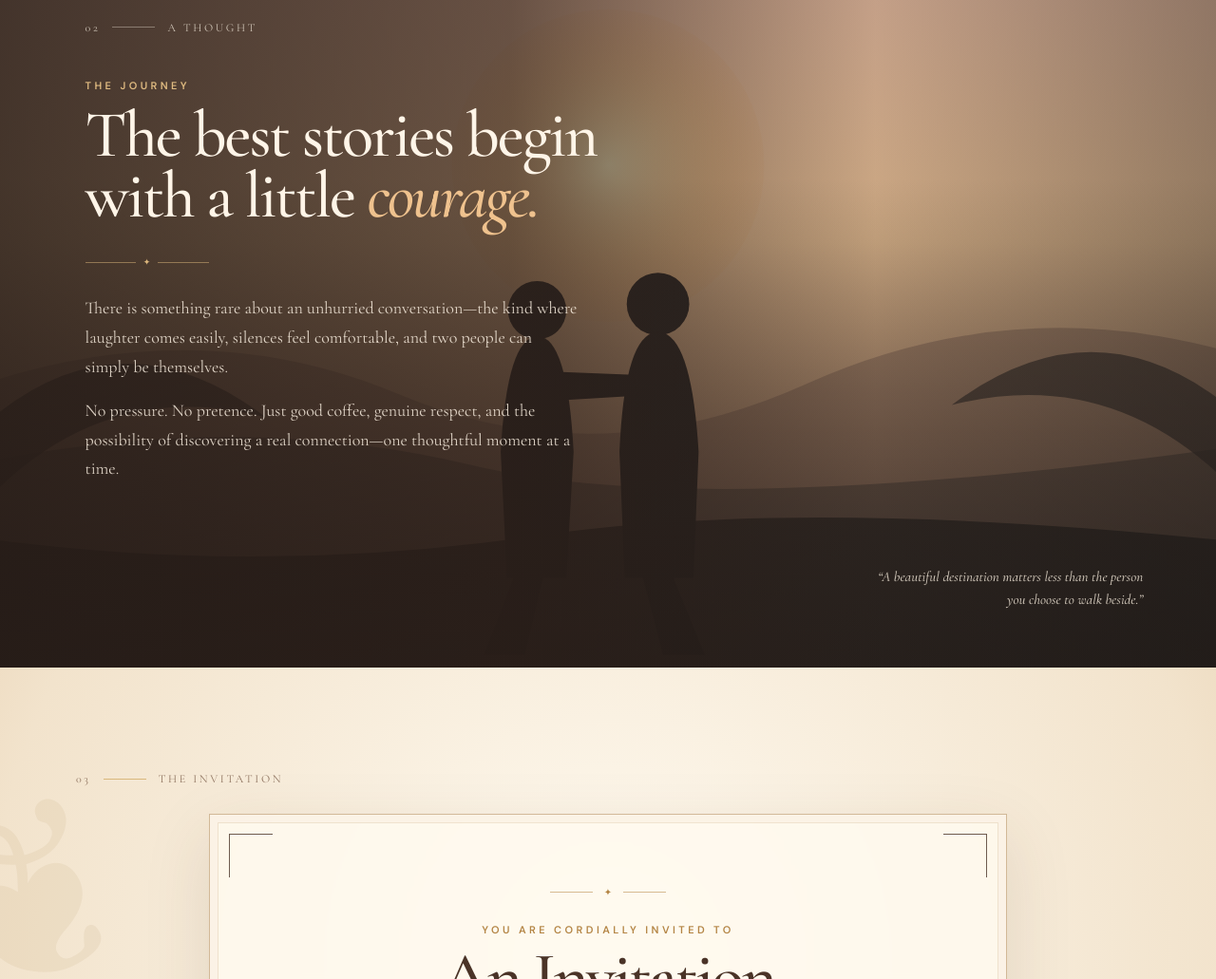
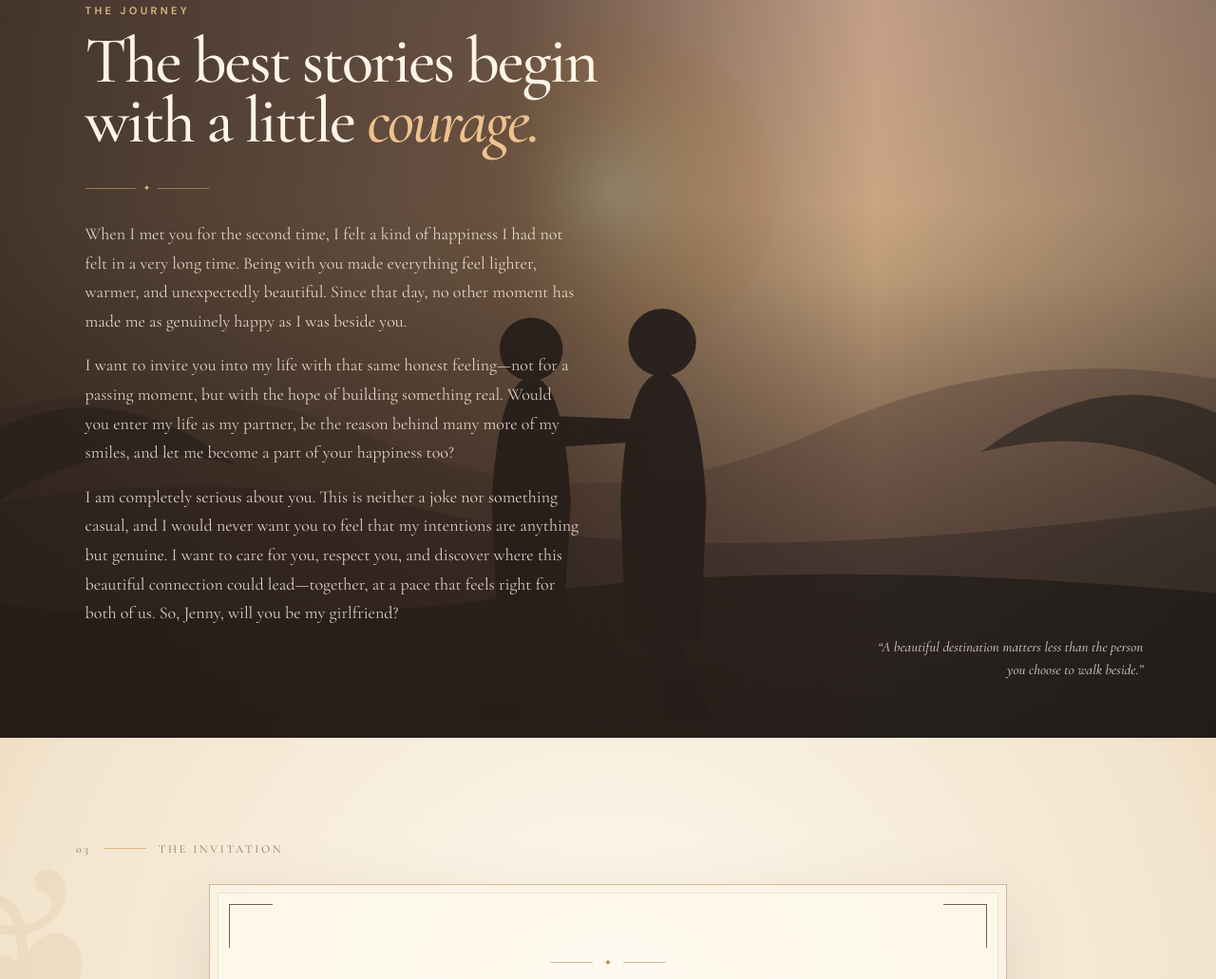
Before and after one commit to durgagaur6/thailand, a website: page index.html in a window 1280 px wide. Shown: the part 1941-2972 px from the top of the page at 95% size. Drawn offline with nearby package versions, Linux system fonts and the light colour scheme.

Commit message:
Rewrite Journey as heartfelt proposal

```diff
--- a/index.html
+++ b/index.html
@@ -108,8 +108,9 @@
         <p class="eyebrow">The journey</p>
         <h2 id="journey-title">The best stories begin<br>with a little <em>courage.</em></h2>
         <div class="journey-rule" aria-hidden="true"><span>✦</span></div>
-        <p>There is something rare about an unhurried conversation—the kind where laughter comes easily, silences feel comfortable, and two people can simply be themselves.</p>
-        <p>No pressure. No pretence. Just good coffee, genuine respect, and the possibility of discovering a real connection—one thoughtful moment at a time.</p>
+        <p>When I met you for the second time, I felt a kind of happiness I had not felt in a very long time. Being with you made everything feel lighter, warmer, and unexpectedly beautiful. Since that day, no other moment has made me as genuinely happy as I was beside you.</p>
+        <p>I want to invite you into my life with that same honest feeling—not for a passing moment, but with the hope of building something real. Would you enter my life as my partner, be the reason behind many more of my smiles, and let me become a part of your happiness too?</p>
+        <p>I am completely serious about you. This is neither a joke nor something casual, and I would never want you to feel that my intentions are anything but genuine. I want to care for you, respect you, and discover where this beautiful connection could lead—together, at a pace that feels right for both of us. So, Jenny, will you be my girlfriend?</p>
       </div>
       <blockquote class="journey-quote reveal">“A beautiful destination matters less than the person<br>you choose to walk beside.”</blockquote>
     </section>
```
